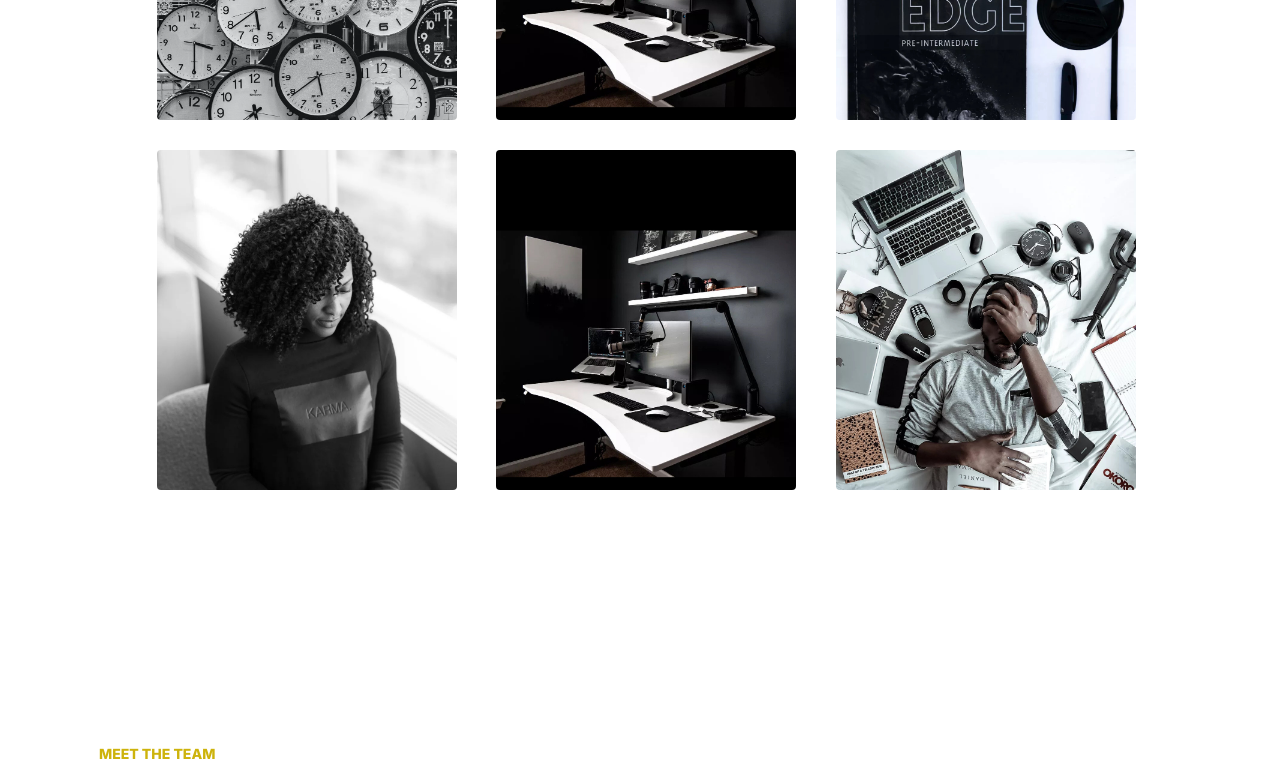
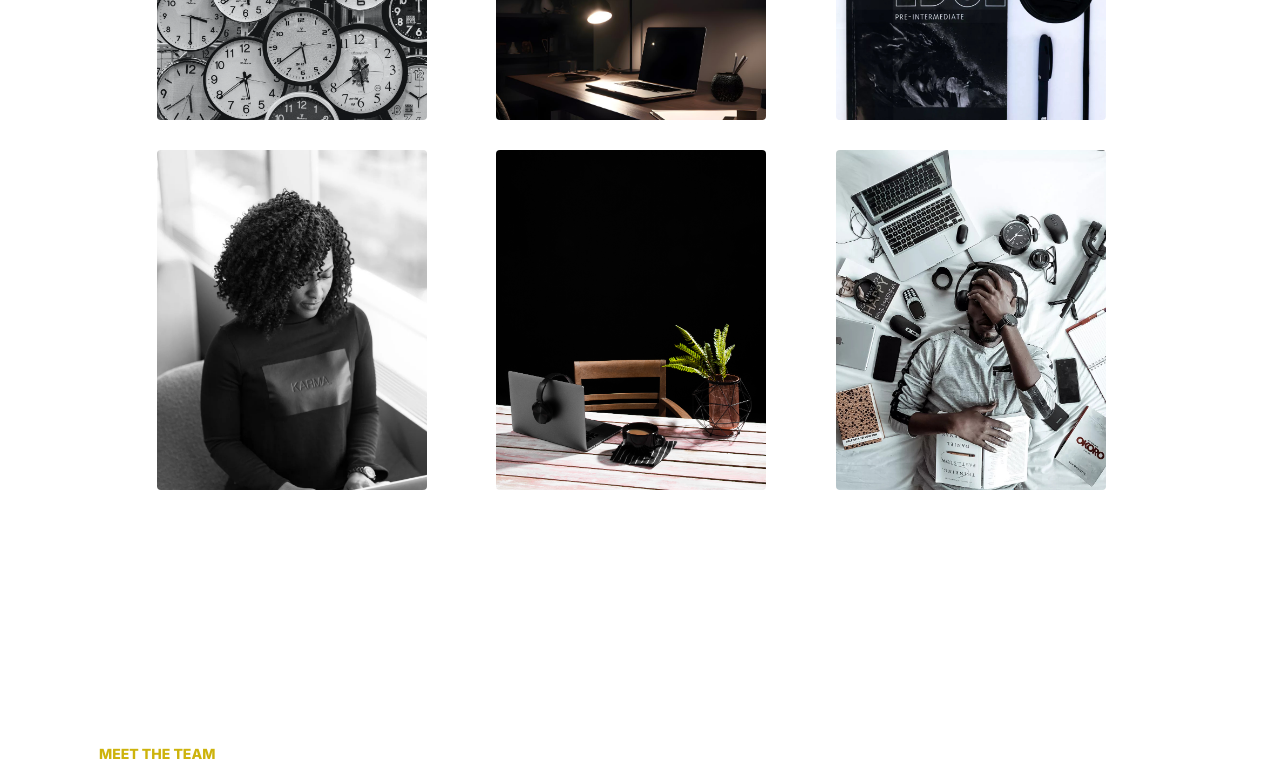
Before and after one commit to codezxvn/intro-page, a Next.js app: page / in a window 1280 px wide. Shown: the part 2799-3583 px from the top of the page. Built offline with nearby package versions, Linux system fonts and the light colour scheme.

Commit message:
adding pic to portfolio

```diff
--- a/src/components/molecures/portfolio/PortfolioInfo.tsx
+++ b/src/components/molecures/portfolio/PortfolioInfo.tsx
@@ -13,8 +13,8 @@ export default function PortfolioInfo({
         src={projectImageSrc}
         className="object-cover mb-4 bg-center"
         alt={projectName}
-        width={300}
-        height={300}
+        width={270}
+        height={400}
       />
       <div className={styles.text}>
         <span>{projectType}</span>
--- a/src/components/organisms/portfolio.tsx
+++ b/src/components/organisms/portfolio.tsx
@@ -28,7 +28,7 @@ export default function Portfolio() {
     {
       projectType: "Web application",
       projectName: "Interior Design",
-      projectImageSrc: "/images/portfolio/work-2.jpg",
+      projectImageSrc: "/images/portfolio/work-5.jpg",
     },
     {
       projectType: "Web application",
```
Also changed, not shown: public/images/portfolio/work-2.jpg, public/images/portfolio/work-5.jpg (added).
